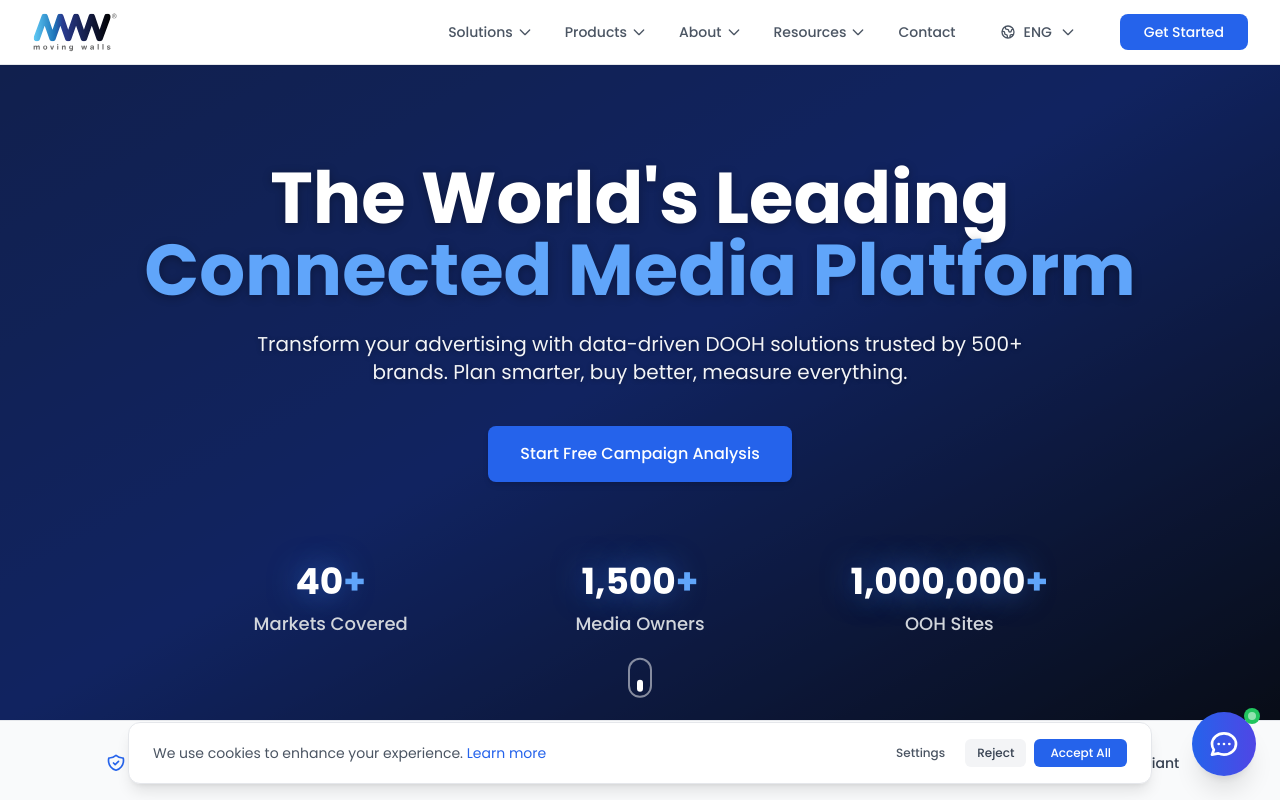
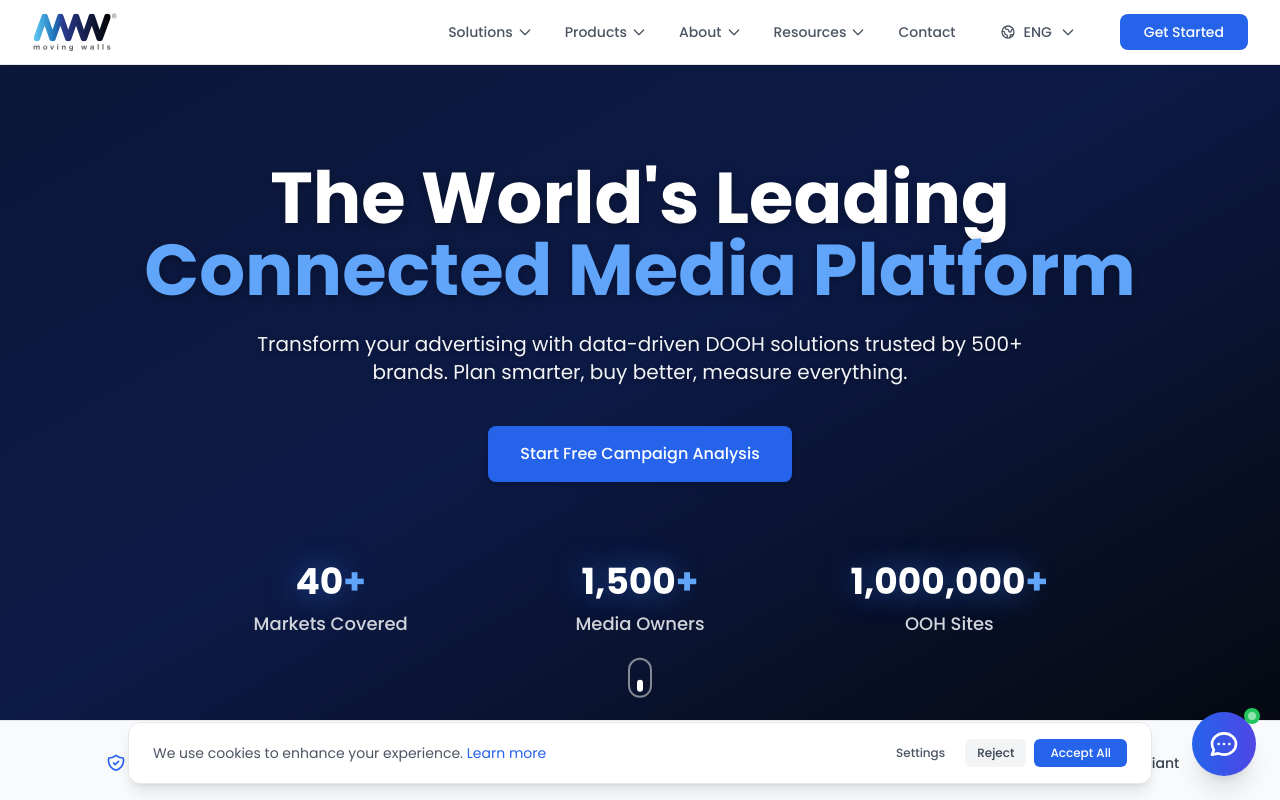
Before and after one commit to VivekcMW/Website, a Next.js app: page / in a window 1280 px wide. Shown: the top 800 px of the page. Built offline with nearby package versions, Linux system fonts and the light colour scheme.

Commit message:
Increase hero overlay opacity to 60% for better text readability

```diff
--- a/src/components/Hero.tsx
+++ b/src/components/Hero.tsx
@@ -104,7 +104,7 @@
       )}
 
       {/* Dark Overlay */}
-      <div className="absolute inset-0 bg-black/45" />
+      <div className="absolute inset-0 bg-black/60" />
 
       {/* Content */}
       <div className="relative z-10 max-w-7xl mx-auto px-4 sm:px-6 lg:px-8 text-center">
```
